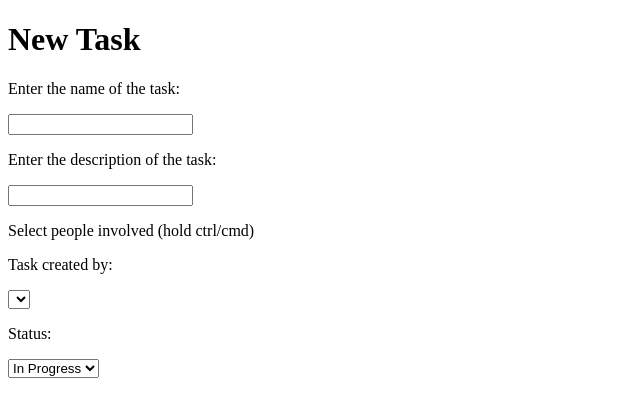
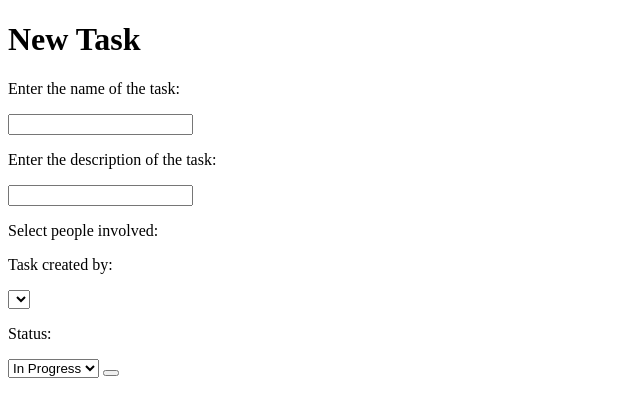
Before and after one commit to teo-joon-yi/Task_Tracker, a Python web app: template templates/newtask.html in a window 1280 px wide. Shown: the top 417 px of the page, without its empty margins (0-640 px from the left). Run offline with Jinja, Linux system fonts and the light colour scheme; the template is opened without the code that fills it, so the values that code supplies are empty.

Commit message:
Update newtask.html

```diff
--- a/templates/newtask.html
+++ b/templates/newtask.html
@@ -8,7 +8,7 @@
       <input type="text" name="name">
       <p>Enter the description of the task:</p>
       <input type="text" name="description">
-      <p>Select people involved (hold ctrl/cmd)</p>
+      <p>Select people involved:</p>
         {% for person in data %} <!-- change var names later -->
         <label>
           <input type="checkbox" name="people" value="{{person}}">{{person}}
@@ -27,6 +27,8 @@
         <option value="Not Started">Not Started</option>
       </select>
 
+      <button type="submit"Submit></button>
+
     </form>
   </body>
 
```
